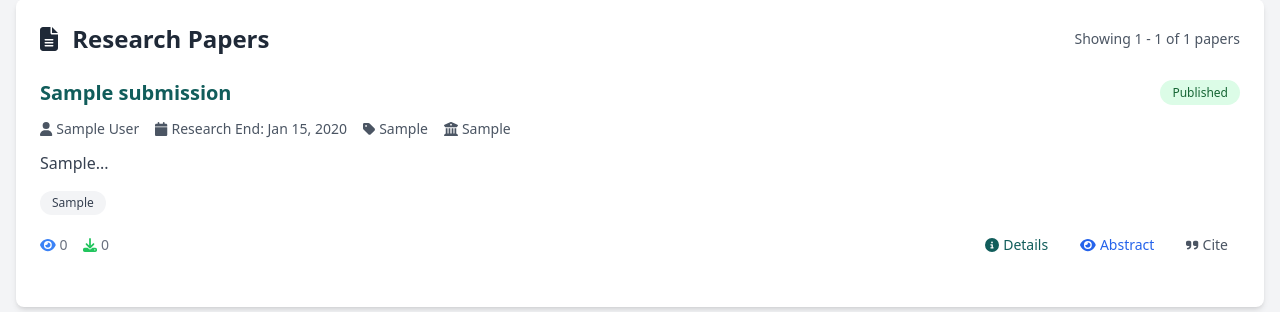
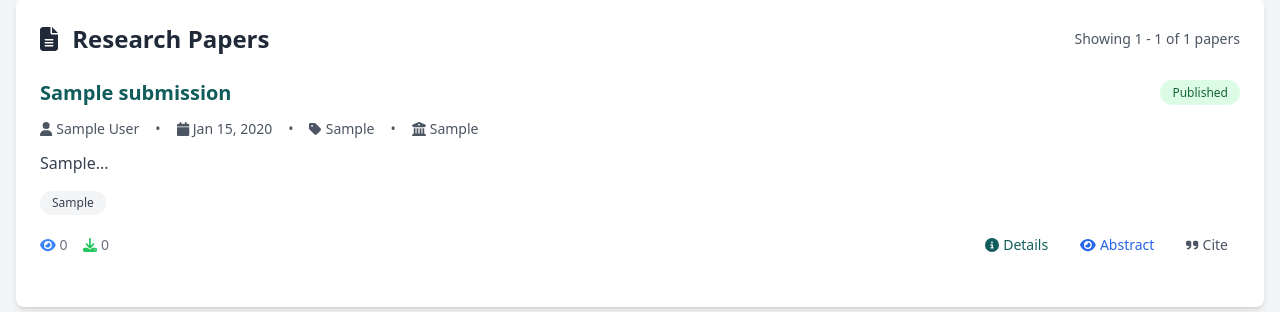
Before and after one commit to Bluesteel121/cap-S2, a PHP site: page /elibrary_loggedin.php in a window 1280 px wide. Shown: the part 435-747 px from the top of the page. Run offline with PHP 8.4, Linux system fonts and the light colour scheme; the visitor is signed in with stand-in values (Sample User, id 1); tables that the repository leaves empty or names only in its code hold one stand-in row (values such as "Sample post"); data that the repository does not hold is empty; some libraries are stand-ins or nearby versions.

Commit message:
Fix Overlap

```diff
--- a/elibrary_loggedin.php
+++ b/elibrary_loggedin.php
@@ -349,19 +349,22 @@ $is_searching = !empty($search_keyword) || !empty($category_filter) || !empty($y
                         </div>
 
                         <div class="flex flex-wrap items-center gap-2 lg:gap-4 text-xs lg:text-sm text-gray-600 mb-3">
-                            <span class="flex items-center">
-                                <i class="fas fa-user mr-1"></i>
-                                <span class="truncate max-w-[150px] lg:max-w-none"><?php echo htmlspecialchars($paper['author_name']); ?>
+                            <span class="flex items-center min-w-0">
+                                <i class="fas fa-user mr-1 flex-shrink-0"></i>
+                                <span class="truncate"><?php echo htmlspecialchars($paper['author_name']); ?>
                                 <?php if ($paper['co_authors']): ?>, <?php echo htmlspecialchars($paper['co_authors']); ?><?php endif; ?></span>
                             </span>
-                            <span><i class="fas fa-calendar mr-1"></i>Research End: <?php echo date('M d, Y', strtotime($paper['research_end_date'])); ?></span>
-                            <span><i class="fas fa-tag mr-1"></i><?php echo ucfirst(htmlspecialchars($paper['research_type'])); ?></span>
+                            <span class="hidden lg:inline flex-shrink-0">•</span>
+                            <span class="flex items-center flex-shrink-0"><i class="fas fa-calendar mr-1"></i><?php echo date('M d, Y', strtotime($paper['research_end_date'])); ?></span>
+                            <span class="hidden lg:inline flex-shrink-0">•</span>
+                            <span class="flex items-center flex-shrink-0"><i class="fas fa-tag mr-1"></i><?php echo ucfirst(htmlspecialchars($paper['research_type'])); ?></span>
                             <?php if (!empty($paper['affiliation'])): ?>
-                            <span class="hidden lg:inline"><i class="fas fa-university mr-1"></i><?php echo htmlspecialchars($paper['affiliation']); ?></span>
+                            <span class="hidden lg:inline flex-shrink-0">•</span>
+                            <span class="hidden lg:flex items-center flex-shrink-0"><i class="fas fa-university mr-1"></i><?php echo htmlspecialchars($paper['affiliation']); ?></span>
                             <?php endif; ?>
                         </div>
 
-                        <p class="text-sm lg:text-base text-gray-700 mb-4 leading-relaxed">
+                        <p class="text-sm lg:text-base text-gray-700 mb-4 leading-relaxed break-words">
                             <?php echo htmlspecialchars(substr($paper['abstract'], 0, 200)) . '...'; ?>
                         </p>
 
--- a/user_activity.txt
+++ b/user_activity.txt
@@ -1324,3 +1324,6 @@
 [2025-11-26 09:48:01] USER: Guest | IP: ::1 | PAGE: /cap-s2/admin_review_papers.php | ACTION: EMAIL_SENT_SUCCESS | DETAILS: Email sent successfully to raynesmarkallen@gmail.com | Subject: Paper Review Update - PDF TEST | Attempt: 1 | USER_AGENT: Mozilla/5.0 (Windows NT 10.0; Win64; x64) AppleWebKit/537.36 (KHTML, like Gecko) Chrome/142.0.0.0 Safari/537.36
 [2025-11-26 09:48:01] USER: Guest | IP: ::1 | PAGE: /cap-s2/admin_review_papers.php | ACTION: PAPER_REVIEWED | DETAILS: Paper ID: 11, Status: rejected, Reviewer: john, Email: Sent to raynesmarkallen@gmail.com | USER_AGENT: Mozilla/5.0 (Windows NT 10.0; Win64; x64) AppleWebKit/537.36 (KHTML, like Gecko) Chrome/142.0.0.0 Safari/537.36
 >>>>>>> eee98b8b89dfca0503dca494cb944404fdc8b038
+[2025-11-27 06:59:57] USER: Guest | IP: ::1 | PAGE: /cap-S2/userlogin.php | ACTION: PAGE_VIEW | DETAILS: Page: User Login Page | USER_AGENT: Mozilla/5.0 (Windows NT 10.0; Win64; x64) AppleWebKit/537.36 (KHTML, like Gecko) Chrome/142.0.0.0 Safari/537.36
+[2025-11-27 07:00:02] USER: Guest | IP: ::1 | PAGE: /cap-S2/log_activity.php | ACTION: LOGIN_FORM_SUBMITTED | DETAILS: Username: nemz | USER_AGENT: Mozilla/5.0 (Windows NT 10.0; Win64; x64) AppleWebKit/537.36 (KHTML, like Gecko) Chrome/142.0.0.0 Safari/537.36
+[2025-11-27 07:00:02] USER: glaz nemz | IP: ::1 | PAGE: /cap-S2/loggedin_index.php | ACTION: PAGE_VIEW | DETAILS: Page: Dashboard - Home View | USER_AGENT: Mozilla/5.0 (Windows NT 10.0; Win64; x64) AppleWebKit/537.36 (KHTML, like Gecko) Chrome/142.0.0.0 Safari/537.36
```
